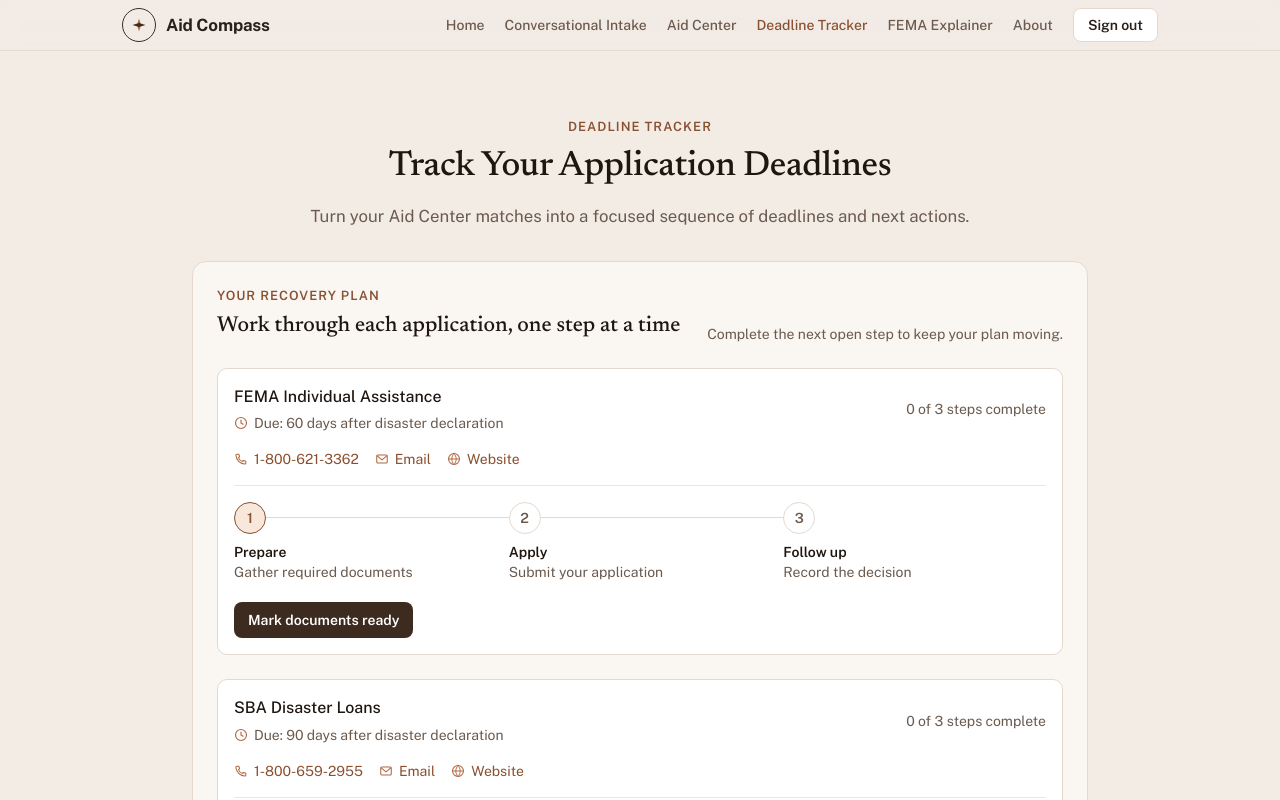
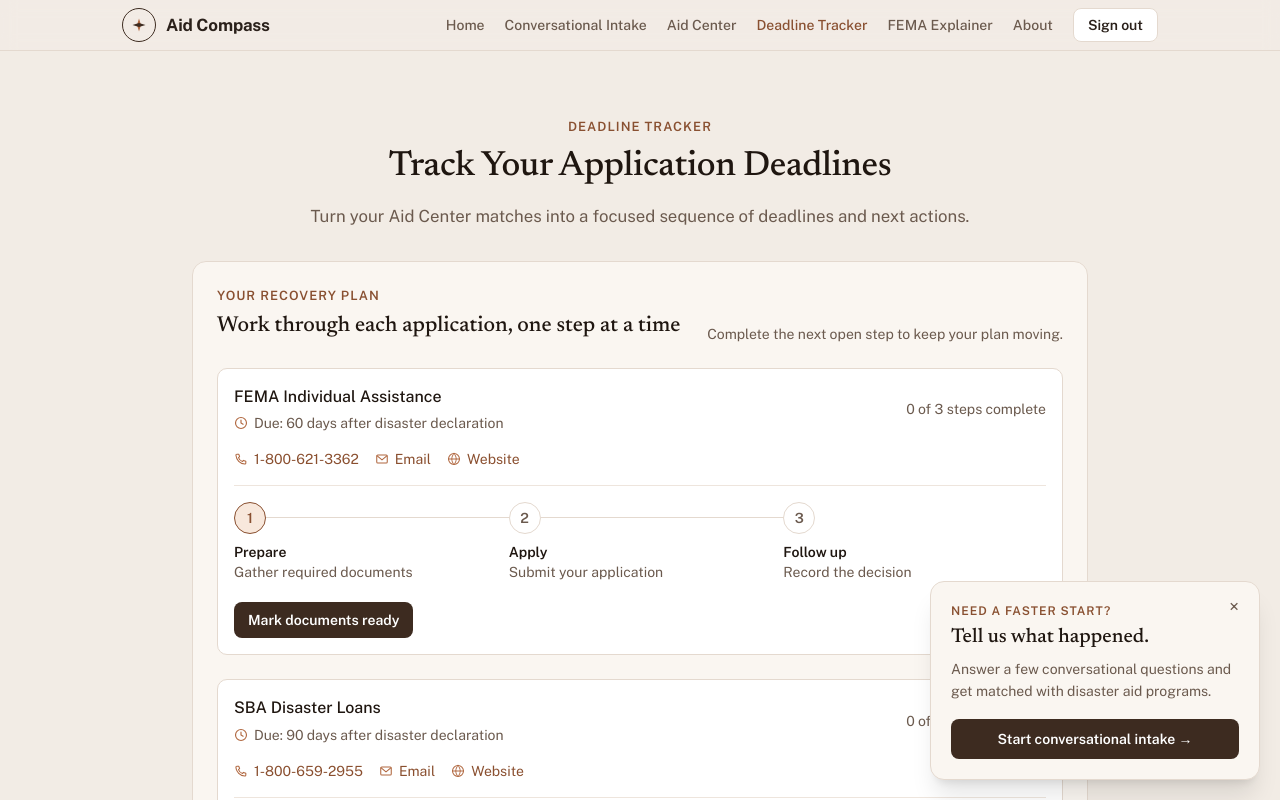
Before and after one commit to quadruple-t/cac-2026, a Next.js app: page /deadlines in a window 1280 px wide. Shown: the top 800 px of the page. Built offline with nearby package versions, Linux system fonts and the light colour scheme; no server answers; sample sign-in values are in the browser's storage.

Commit message:
Improve intake access and recovery planning

```diff
--- a/app/deadlines/page.tsx
+++ b/app/deadlines/page.tsx
@@ -31,8 +31,6 @@ export default function DeadlinesPage() {
           }
         }
 
-        // The conversational intake still stores its answers locally, so keep
-        // that as a fallback until it is migrated to the shared API.
         const savedSituation = localStorage.getItem('userSituation');
         if (savedSituation) {
           setPrograms(rankProgramsByUrgency(getEligiblePrograms(JSON.parse(savedSituation))));
--- a/app/layout.tsx
+++ b/app/layout.tsx
@@ -1,6 +1,7 @@
 import type { Metadata } from "next";
 import { Newsreader, Public_Sans } from "next/font/google";
 import { AuthProvider } from "@/lib/firebase/auth-context";
+import QuickIntakeLauncher from "@/components/quick-intake-launcher";
 import "./globals.css";
 
 const newsreader = Newsreader({
@@ -32,7 +33,10 @@ export default function RootLayout({
       className={`${newsreader.variable} ${publicSans.variable} h-full antialiased`}
     >
       <body className="min-h-full flex flex-col">
-        <AuthProvider>{children}</AuthProvider>
+        <AuthProvider>
+          {children}
+          <QuickIntakeLauncher />
+        </AuthProvider>
       </body>
     </html>
   );
--- a/components/features/conversational-intake/index.tsx
+++ b/components/features/conversational-intake/index.tsx
@@ -6,6 +6,7 @@ import { getGeminiModel } from '@/lib/firebase/ai';
 
 interface ConversationalIntakeProps {
   onComplete: (situation: UserSituation) => void;
+  compact?: boolean;
 }
 
 interface Message {
@@ -13,7 +14,7 @@ interface Message {
   content: string;
 }
 
-export default function ConversationalIntake({ onComplete }: ConversationalIntakeProps) {
+export default function ConversationalIntake({ onComplete, compact = false }: ConversationalIntakeProps) {
   const [messages, setMessages] = useState<Message[]>([
     {
       role: 'assistant',
@@ -139,8 +140,8 @@ Keep your response conversational and friendly. If returning JSON, format it as:
   };
 
   return (
-    <div className="max-w-3xl mx-auto">
-      <div className="mb-[34px] text-center">
+    <div className={compact ? '' : 'max-w-3xl mx-auto'}>
+      {!compact && <div className="mb-[34px] text-center">
         <p className="ac-reveal mb-2.5 text-[0.8rem] font-semibold uppercase tracking-[0.08em] text-[#895031]">
           Conversational Intake
         </p>
@@ -150,32 +151,32 @@ Keep your response conversational and friendly. If returning JSON, format it as:
         <p className="ac-reveal-2 text-[#6b5a4e] text-[1.05rem] max-w-2xl mx-auto">
           Ask me anything about disaster aid, or just start telling me about your situation. I&apos;ll guide you through finding the right programs.
         </p>
-      </div>
+      </div>}
 
       {/* Chat Interface */}
-      <div className="ac-reveal-3 bg-[#faf6f1] rounded-[14px] border border-[#e4d9cf] overflow-hidden">
+      <div className={`bg-[#faf6f1] rounded-[14px] border border-[#e4d9cf] overflow-hidden ${compact ? '' : 'ac-reveal-3'}`}>
         {/* Messages */}
-        <div className="h-[400px] overflow-y-auto p-6 space-y-4">
+        <div className={`${compact ? 'h-[220px] p-3 space-y-3' : 'h-[400px] p-6 space-y-4'} overflow-y-auto`}>
           {messages.map((message, index) => (
             <div
               key={index}
               className={`flex ${message.role === 'user' ? 'justify-end' : 'justify-start'}`}
             >
               <div
-                className={`max-w-[80%] p-4 rounded-[14px] ${
+                className={`${compact ? 'max-w-[88%] p-2.5' : 'max-w-[80%] p-4'} rounded-[14px] ${
                   message.role === 'user'
                     ? 'bg-[#b0673f] text-white'
                     : 'bg-white border border-[#e4d9cf] text-[#1f1610]'
                 }`}
               >
-                <p className="text-[1.05rem] leading-relaxed whitespace-pre-wrap">{message.content}</p>
+                <p className={`${compact ? 'text-sm' : 'text-[1.05rem]'} leading-relaxed whitespace-pre-wrap`}>{message.content}</p>
               </div>
             </div>
           ))}
 
           {isTyping && (
             <div className="flex justify-start">
-              <div className="bg-white border border-[#e4d9cf] p-4 rounded-[14px]">
+              <div className="bg-white border border-[#e4d9cf] p-3 rounded-[14px]">
                 <div className="flex space-x-2">
                   <div className="w-2 h-2 bg-[#b0673f] rounded-full animate-bounce" />
                   <div className="w-2 h-2 bg-[#b0673f] rounded-full animate-bounce" style={{ animationDelay: '0.2s' }} />
@@ -187,20 +188,20 @@ Keep your response conversational and friendly. If returning JSON, format it as:
         </div>
 
         {/* Input */}
-        <div className="border-t border-[#e4d9cf] p-4">
+        <div className={`${compact ? 'p-3' : 'p-4'} border-t border-[#e4d9cf]`}>
           <form onSubmit={handleSubmit} className="flex gap-3">
             <input
               type="text"
               value={inputValue}
               onChange={(e) => setInputValue(e.target.value)}
-              placeholder="Ask a question or tell me about your situation..."
+              placeholder={compact ? 'Tell me what happened...' : 'Ask a question or tell me about your situation...'}
               disabled={isTyping}
-              className="flex-1 px-4 py-3 border border-[#e4d9cf] rounded-[14px] focus:ring-2 focus:ring-[#b0673f] focus:border-[#b0673f] text-[#1f1610] bg-white text-[1.05rem] transition-shadow disabled:opacity-50"
+              className={`${compact ? 'px-3 py-2 text-sm' : 'px-4 py-3 text-[1.05rem]'} flex-1 border border-[#e4d9cf] rounded-[14px] focus:ring-2 focus:ring-[#b0673f] focus:border-[#b0673f] text-[#1f1610] bg-white transition-shadow disabled:opacity-50`}
             />
             <button
               type="submit"
               disabled={!inputValue.trim() || isTyping}
-              className="bg-[#3d2b20] text-white px-6 py-3 rounded-[10px] font-semibold text-[1.05rem] hover:bg-[#2b1e15] transition-colors disabled:opacity-50 disabled:cursor-not-allowed"
+              className={`${compact ? 'px-3 py-2 text-sm' : 'px-6 py-3 text-[1.05rem]'} bg-[#3d2b20] text-white rounded-[10px] font-semibold hover:bg-[#2b1e15] transition-colors disabled:opacity-50 disabled:cursor-not-allowed`}
             >
               Send
             </button>
--- a/components/features/deadline-tracker/index.tsx
+++ b/components/features/deadline-tracker/index.tsx
@@ -16,11 +16,8 @@ export default function DeadlineTracker({ programs, applicationStatuses, onStatu
   const [completedPlanSteps, setCompletedPlanSteps] = useState<Record<string, number>>(() => {
     if (typeof window === 'undefined') return {};
 
-    try {
-      return JSON.parse(localStorage.getItem('deadlinePlanSteps') || '{}') as Record<string, number>;
-    } catch {
-      return {};
-    }
+    const savedSteps = localStorage.getItem('deadlinePlanSteps');
+    return savedSteps ? JSON.parse(savedSteps) : {};
   });
 
   const handleSubscribe = (e: React.FormEvent) => {
@@ -39,11 +36,9 @@ export default function DeadlineTracker({ programs, applicationStatuses, onStatu
 
   const advancePlan = (programId: string) => {
     const nextStep = Math.min(completedStepsFor(programId) + 1, 3);
-    setCompletedPlanSteps((steps) => {
-      const updated = { ...steps, [programId]: nextStep };
-      localStorage.setItem('deadlinePlanSteps', JSON.stringify(updated));
-      return updated;
-    });
+    const updated = { ...completedPlanSteps, [programId]: nextStep };
+    setCompletedPlanSteps(updated);
+    localStorage.setItem('deadlinePlanSteps', JSON.stringify(updated));
 
     if (nextStep === 2) {
       onStatusChange(programId, 'applied');
--- /dev/null
+++ b/components/quick-intake-launcher.tsx
@@ -0,0 +1,87 @@
+'use client';
+
+import Link from 'next/link';
+import { usePathname, useRouter } from 'next/navigation';
+import { useState } from 'react';
+import ConversationalIntake from '@/components/features/conversational-intake';
+
+export default function QuickIntakeLauncher() {
+  const pathname = usePathname();
+  const router = useRouter();
+  const [isOpen, setIsOpen] = useState(true);
+  const [isChatOpen, setIsChatOpen] = useState(false);
+
+  if (pathname === '/conversational' || pathname.startsWith('/sign-in') || pathname.startsWith('/sign-up')) {
+    return null;
+  }
+
+  if (!isOpen) {
+    return (
+      <button
+        type="button"
+        onClick={() => setIsOpen(true)}
+        aria-label="Open quick intake"
+        className="fixed bottom-5 right-5 z-30 rounded-full bg-[#3d2b20] px-4 py-3 text-sm font-semibold text-white shadow-lg transition-colors hover:bg-[#2b1e15] focus-visible:outline focus-visible:outline-2 focus-visible:outline-offset-2 focus-visible:outline-[#3d2b20]"
+      >
+        Quick intake
+      </button>
+    );
+  }
+
+  if (isChatOpen) {
+    return (
+      <aside
+        aria-label="Quick conversational intake"
+        className="fixed bottom-5 right-5 z-30 w-[min(390px,calc(100vw-2rem))] rounded-[14px] border border-[#e4d9cf] bg-[#faf6f1] p-3 text-[#2a201a] shadow-xl"
+      >
+        <div className="mb-2 flex items-center justify-between px-1">
+          <p className="text-[0.75rem] font-semibold uppercase tracking-[0.08em] text-[#895031]">Quick intake</p>
+          <button
+            type="button"
+            onClick={() => setIsOpen(false)}
+            aria-label="Dismiss quick intake"
+            className="rounded-full px-2 py-1 text-lg leading-none text-[#6b5a4e] hover:bg-[#f2ece5] hover:text-[#2a201a]"
+          >
+            ×
+          </button>
+        </div>
+        <ConversationalIntake compact onComplete={() => router.push('/conversational')} />
+        <Link href="/conversational" className="mt-2 block text-center text-xs font-semibold text-[#895031] no-underline hover:text-[#6b5a4e]">
+          Open full intake tab →
+        </Link>
+      </aside>
+    );
+  }
+
+  return (
+    <aside
+      aria-label="Quick conversational intake"
+      className="fixed bottom-5 right-5 z-30 w-[min(330px,calc(100vw-2rem))] rounded-[14px] border border-[#e4d9cf] bg-[#faf6f1] p-5 text-[#2a201a] shadow-xl"
+    >
+      <button
+        type="button"
+        onClick={() => setIsOpen(false)}
+        aria-label="Dismiss quick intake"
+        className="absolute right-3 top-3 rounded-full px-2 py-1 text-lg leading-none text-[#6b5a4e] hover:bg-[#f2ece5] hover:text-[#2a201a]"
+      >
+        ×
+      </button>
+      <p className="mb-1 text-[0.75rem] font-semibold uppercase tracking-[0.08em] text-[#895031]">
+        Need a faster start?
+      </p>
+      <h2 className="pr-5 font-serif text-[1.25rem] font-medium leading-tight text-[#1f1610]">
+        Tell us what happened.
+      </h2>
+      <p className="mt-2 text-sm leading-relaxed text-[#6b5a4e]">
+        Answer a few conversational questions and get matched with disaster aid programs.
+      </p>
+      <button
+        type="button"
+        onClick={() => setIsChatOpen(true)}
+        className="mt-4 inline-flex w-full items-center justify-center rounded-lg bg-[#3d2b20] px-4 py-2.5 text-sm font-semibold text-white no-underline transition-colors hover:bg-[#2b1e15] focus-visible:outline focus-visible:outline-2 focus-visible:outline-offset-2 focus-visible:outline-[#3d2b20]"
+      >
+        Start conversational intake →
+      </button>
+    </aside>
+  );
+}
```
